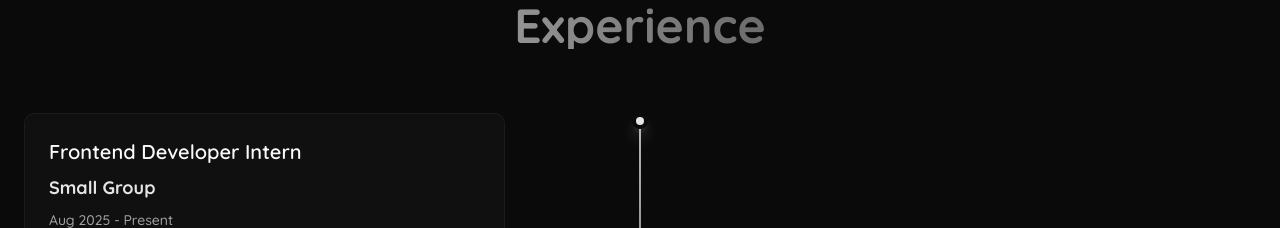
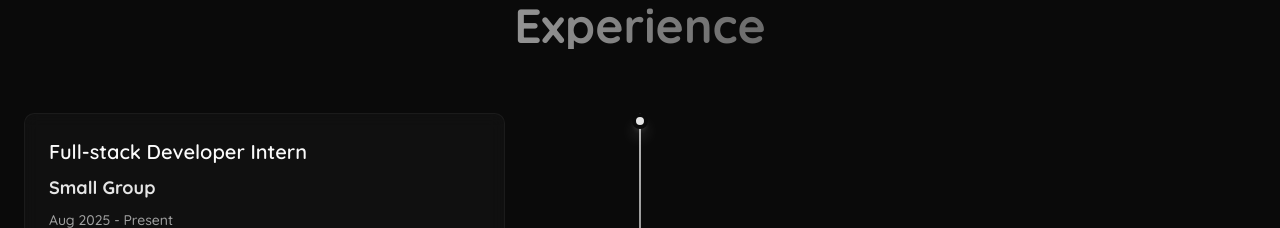
Before and after one commit to Excius/portfolio, a React (Vite) app: page / in a window 1280 px wide. Shown: the part 1475-1703 px from the top of the page. Built offline with nearby package versions, Linux system fonts and the light colour scheme.

Commit message:
Fix: changed the Position name in experience

```diff
--- a/src/data/portfolioData.ts
+++ b/src/data/portfolioData.ts
@@ -39,7 +39,7 @@ export const portfolioData = {
   // Experience Data
   experience: [
     {
-      title: "Frontend Developer Intern",
+      title: "Full-stack Developer Intern",
       organization: "Small Group",
       duration: "Aug 2025 - Present",
       description:
```
